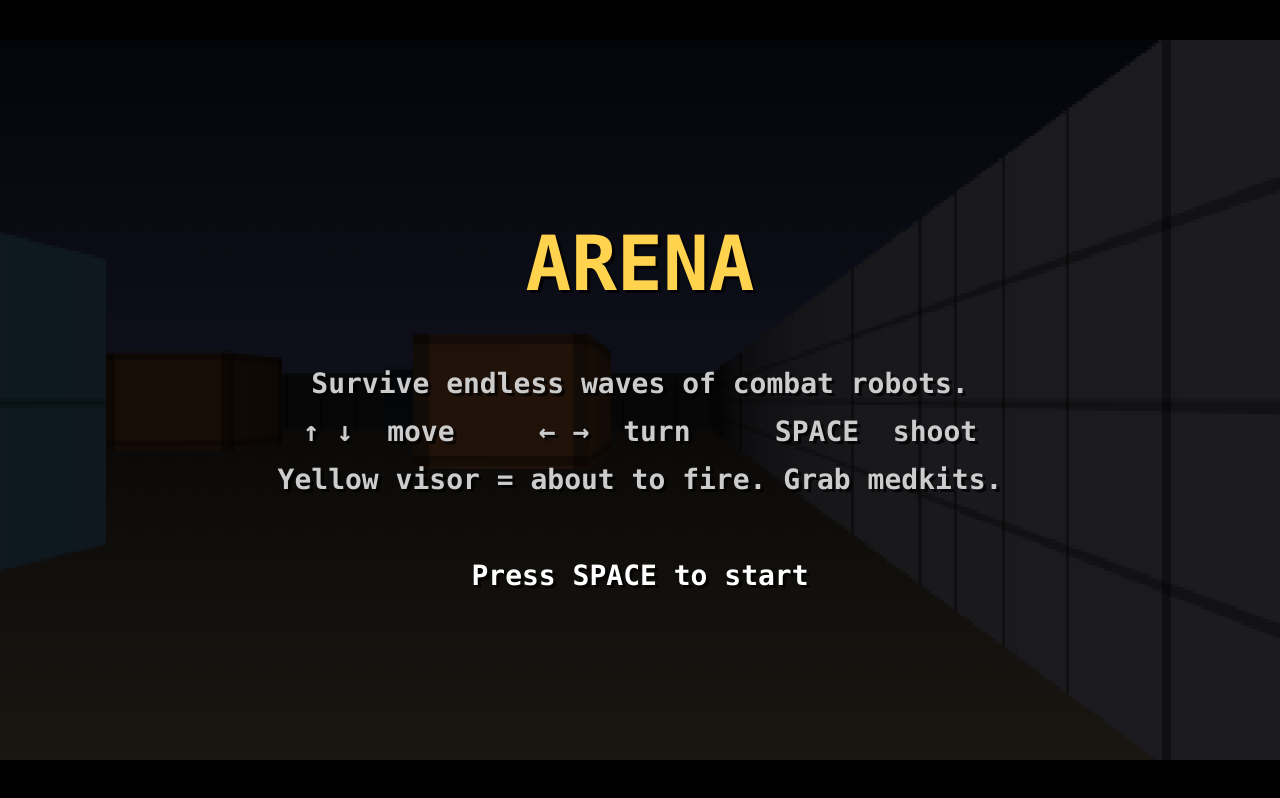
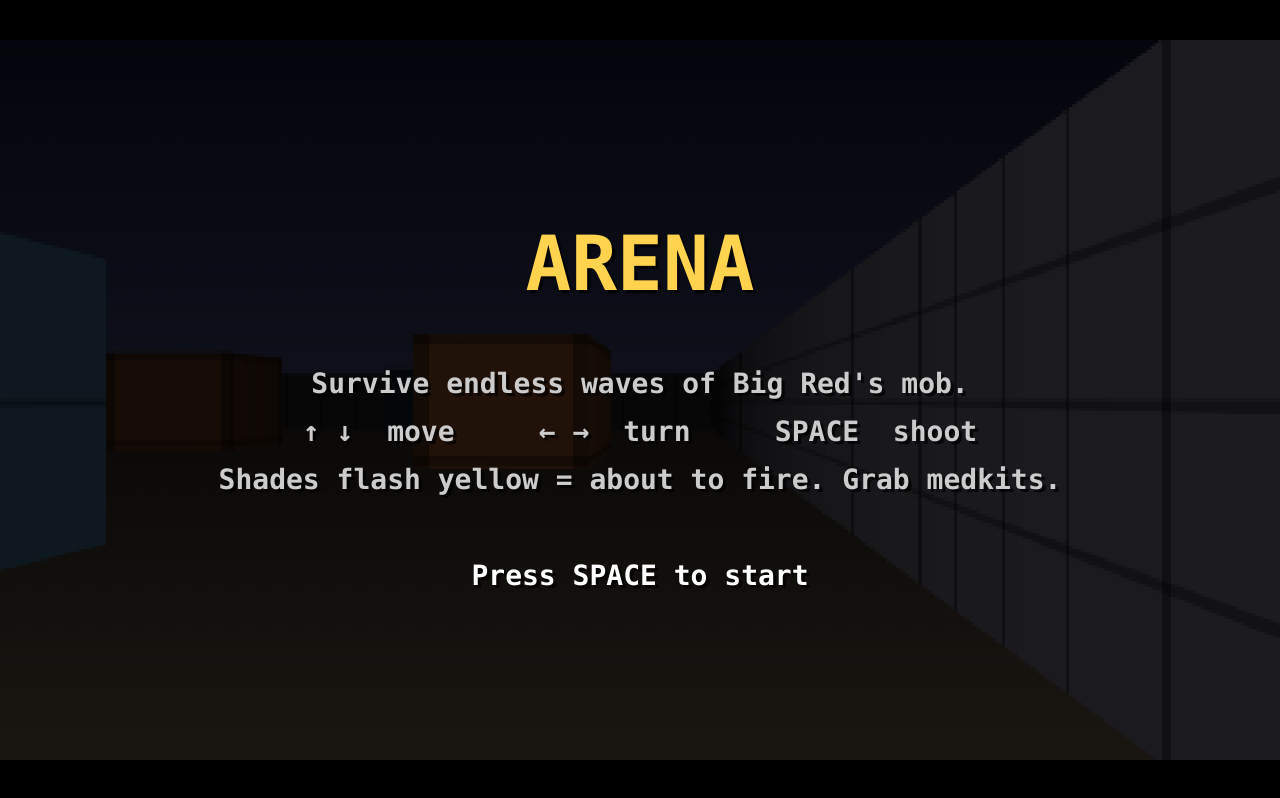
Before and after one commit to IAmSaikatBanerjee/shooter-game, a plain HTML site: page index.html in a window 1280 px wide. Drawn offline with Linux system fonts and the light colour scheme.

Commit message:
Add Big Red villain, aim assist and easier difficulty
- New original enemy sprite: red-bearded mob boss in pinstripe suit; shades flash yellow before firing
- Aim assist pulls crosshair onto nearest visible enemy within ~17deg when not turning
- Wider hit zone, faster fire rate, fewer hits per kill, lower enemy accuracy
- Shots now ray-cast their own wall check instead of reusing last frame's depth buffer
- Refresh screenshots and README

Co-Authored-By: Claude Opus 5.5 <noreply@anthropic.com>

```diff
--- a/index.html
+++ b/index.html
@@ -67,28 +67,54 @@ floorG.addColorStop(0,'#1a1712'); floorG.addColorStop(1,'#4a4034');
 
 // ---------- SPRITES ----------
 function mk(draw){ const c=document.createElement('canvas'); c.width=c.height=64; draw(c.getContext('2d')); return c; }
-function robot(g,o){
-  const body = o.hurt ? '#fff' : '#c0392b', dark = o.hurt ? '#ddd' : '#3a3a44';
+// "Big Red": an original cartoon mob boss — fat, red hair + beard, pinstripe suit, bow tie, shades.
+function villain(g,o){
+  const h = o.hurt;
+  const suit=h?'#fff':'#1d1d26', stripe=h?'#ddd':'#3b3b4c', skin=h?'#fff':'#f0c09a',
+        hair=h?'#eee':'#d4471c', beard=h?'#e8e8e8':'#b5381a', gold=h?'#ddd':'#e6b422';
   if(o.dead){
-    g.fillStyle='#5a1a14'; g.fillRect(12,56,40,6);
-    g.fillStyle='#7b241c'; g.fillRect(18,50,26,7);
-    g.fillStyle='#333'; g.fillRect(40,52,10,4);
+    g.fillStyle='#1d1d26'; g.beginPath(); g.ellipse(34,58,22,6,0,0,7); g.fill();
+    g.fillStyle='#d4471c'; g.beginPath(); g.arc(13,57,6,0,7); g.fill();
+    g.fillStyle='#e6b422'; g.fillRect(26,55,12,2);
+    g.fillStyle='#222'; g.fillRect(46,59,12,3);
     return;
   }
-  const s = o.step||0;
-  g.fillStyle=dark; g.fillRect(24,44+(s?2:0),6,18-(s?2:0)); g.fillRect(34,44+(s?0:2),6,18-(s?0:2));
-  g.fillStyle=body; g.fillRect(20,24,24,22);
-  g.fillStyle=o.hurt?'#eee':'#922b21'; g.fillRect(20,40,24,6);
-  g.fillStyle=dark; g.fillRect(23,10,18,15);
-  g.fillStyle=o.aim ? '#ffef3a' : (o.hurt?'#fff':'#3df2ff'); g.fillRect(25,15,14,4);
-  g.fillStyle=dark; g.fillRect(14,26,6,14); g.fillRect(44,28,14,6);
-  g.fillStyle='#111'; g.fillRect(54,29,6,4);
-  if(o.fire){ g.fillStyle='#ffd34d'; g.beginPath(); g.arc(61,31,5,0,7); g.fill(); g.fillStyle='#fff'; g.beginPath(); g.arc(61,31,2.5,0,7); g.fill(); }
+  const s=o.step||0;
+  // legs + shoes
+  g.fillStyle=suit; g.fillRect(22,50+(s?1:0),8,11-(s?1:0)); g.fillRect(34,50+(s?0:1),8,11-(s?0:1));
+  g.fillStyle='#0c0c0c'; g.fillRect(20,60,11,4); g.fillRect(33,60,11,4);
+  // big round belly in a pinstripe suit
+  g.save(); g.beginPath(); g.ellipse(32,39,19,14,0,0,7); g.rect(17,25,30,12); g.clip();
+  g.fillStyle=suit; g.fillRect(12,24,40,32);
+  g.fillStyle=stripe; for(let x=15;x<50;x+=4) g.fillRect(x,24,1,32);
+  g.restore();
+  // shirt, bow tie, gold chain
+  g.fillStyle=h?'#fff':'#f4f4f4'; g.beginPath(); g.moveTo(26,25); g.lineTo(38,25); g.lineTo(32,38); g.fill();
+  g.fillStyle=h?'#ccc':'#7d3cc8';
+  g.beginPath(); g.moveTo(32,28); g.lineTo(27,25); g.lineTo(27,31); g.fill();
+  g.beginPath(); g.moveTo(32,28); g.lineTo(37,25); g.lineTo(37,31); g.fill();
+  g.strokeStyle=gold; g.lineWidth=1.5; g.beginPath(); g.arc(32,30,9,0.25*Math.PI,0.75*Math.PI); g.stroke();
+  // arms: left hangs, right holds the gun
+  g.fillStyle=suit; g.fillRect(9,29,8,17); g.fillStyle=skin; g.fillRect(9,45,8,4);
+  g.fillStyle=suit; g.fillRect(44,31,9,8); g.fillStyle=skin; g.fillRect(51,32,4,6);
+  g.fillStyle='#6b4a2a'; g.fillRect(47,30,5,5);
+  g.fillStyle='#222'; g.fillRect(50,29,13,4); g.fillRect(55,33,4,5);
+  // head, red hair, big beard
+  g.fillStyle=skin; g.beginPath(); g.arc(32,15,9,0,7); g.fill();
+  g.fillStyle=hair; g.beginPath(); g.ellipse(32,9,11,6,0,Math.PI,0); g.fill();
+  g.fillRect(21,8,4,8); g.fillRect(39,8,4,8);
+  g.fillStyle=beard; g.beginPath(); g.ellipse(32,19,11,9,0,0,Math.PI); g.fill(); g.fillRect(21,15,22,5);
+  g.fillStyle='#5a1a10'; g.fillRect(29,21,6,2);
+  // sunglasses — lenses flash yellow when about to fire
+  g.fillStyle='#0a0a0a'; g.fillRect(23,12,18,2); g.fillRect(24,12,7,5); g.fillRect(33,12,7,5);
+  if(o.aim){ g.fillStyle='#ffef3a'; g.fillRect(25,13,5,3); g.fillRect(34,13,5,3); }
+  else if(!h){ g.fillStyle='#9ab'; g.fillRect(25,13,2,1); g.fillRect(34,13,2,1); }
+  if(o.fire){ g.fillStyle='#ffd34d'; g.beginPath(); g.arc(62,31,5,0,7); g.fill(); g.fillStyle='#fff'; g.beginPath(); g.arc(62,31,2.5,0,7); g.fill(); }
 }
 const SPR = {
-  walk0: mk(g=>robot(g,{step:0})), walk1: mk(g=>robot(g,{step:1})),
-  aim: mk(g=>robot(g,{aim:1})), fire: mk(g=>robot(g,{aim:1,fire:1})),
-  hurt: mk(g=>robot(g,{hurt:1})), dead: mk(g=>robot(g,{dead:1})),
+  walk0: mk(g=>villain(g,{step:0})), walk1: mk(g=>villain(g,{step:1})),
+  aim: mk(g=>villain(g,{aim:1})), fire: mk(g=>villain(g,{aim:1,fire:1})),
+  hurt: mk(g=>villain(g,{hurt:1})), dead: mk(g=>villain(g,{dead:1})),
   med: mk(g=>{ g.fillStyle='#eee'; g.fillRect(22,46,20,16); g.fillStyle='#d22'; g.fillRect(29,48,6,12); g.fillRect(25,51,14,6); })
 };
 
@@ -165,7 +191,7 @@ function startGame(){
 
 function spawnWave(){
   wave++; bfs();
-  const n = Math.min(1+wave, 8), hp = 3+Math.floor(wave/3);
+  const n = Math.min(1+wave, 8), hp = 2+Math.floor(wave/4);
   const spots=[];
   for(let y=0;y<MH;y++) for(let x=0;x<MW;x++) if(cell(x,y)===0 && dist[y*MW+x]>=7) spots.push([x,y]);
   for(let i=0;i<n && spots.length;i++){
@@ -177,17 +203,31 @@ function spawnWave(){
 }
 
 // ---------- UPDATE ----------
+// distance to the first wall straight ahead (DDA along the view direction)
+function wallAhead(){
+  const rx=Math.cos(P.a), ry=Math.sin(P.a);
+  let mx=Math.floor(P.x), my=Math.floor(P.y);
+  const ddx=Math.abs(1/rx), ddy=Math.abs(1/ry);
+  let sx, sy, sdx, sdy, side=0;
+  if(rx<0){ sx=-1; sdx=(P.x-mx)*ddx; } else { sx=1; sdx=(mx+1-P.x)*ddx; }
+  if(ry<0){ sy=-1; sdy=(P.y-my)*ddy; } else { sy=1; sdy=(my+1-P.y)*ddy; }
+  for(let i=0;i<64;i++){
+    if(sdx<sdy){ sdx+=ddx; mx+=sx; side=0; } else { sdy+=ddy; my+=sy; side=1; }
+    if(cell(mx,my)) break;
+  }
+  return side===0 ? sdx-ddx : sdy-ddy;
+}
 function shoot(){
-  P.cd=0.28; P.recoil=1; P.flash=0.06; sfx('shot');
+  P.cd=0.2; P.recoil=1; P.flash=0.06; sfx('shot');
   const dX=Math.cos(P.a), dY=Math.sin(P.a), pX=-dY*0.66, pY=dX*0.66, inv=1/(pX*dY-dX*pY);
-  let hit=null, hitTy=1e9;
+  let hit=null, hitTy=1e9; const wall=wallAhead();
   for(const e of enemies){
     if(e.dead) continue;
     const sx=e.x-P.x, sy=e.y-P.y;
     const tx=inv*(dY*sx-dX*sy), ty=inv*(-pY*sx+pX*sy);
     if(ty<0.2) continue;
     const scx=(W/2)*(1+tx/ty), sw=H/ty;
-    if(Math.abs(scx-W/2) < sw*0.2 && ty < zbuf[W>>1]+0.05 && ty<hitTy){ hit=e; hitTy=ty; }
+    if(Math.abs(scx-W/2) < Math.max(sw*0.45, 14) && ty < wall+0.05 && ty<hitTy){ hit=e; hitTy=ty; }
   }
   if(hit){
     hit.hp--; hit.hurt=0.12; hitMark=0.15; hit.aim=0; hit.cd=Math.max(hit.cd,0.4);
@@ -212,6 +252,16 @@ function update(dt){
   if(keys.ArrowRight) P.a+=2.6*dt;
   let mv=0; if(keys.ArrowUp) mv+=1; if(keys.ArrowDown) mv-=0.7;
   if(mv){ const s=3.2*dt*mv; moveEntity(P,Math.cos(P.a)*s,Math.sin(P.a)*s,0.22); P.bob+=dt*10*Math.abs(mv); }
+  // aim assist: when not turning, gently pull the crosshair onto the nearest visible enemy
+  if(!keys.ArrowLeft && !keys.ArrowRight){
+    let bestDa=0.3, pull=0;
+    for(const e of enemies){
+      if(e.dead) continue;
+      let da=Math.atan2(e.y-P.y,e.x-P.x)-P.a; da=Math.atan2(Math.sin(da),Math.cos(da));
+      if(Math.abs(da)<bestDa && los(P,e)){ bestDa=Math.abs(da); pull=da; }
+    }
+    if(pull) P.a+=Math.sign(pull)*Math.min(Math.abs(pull), 3.2*dt);
+  }
   P.cd-=dt; if(keys.Space && P.cd<=0) shoot();
   P.recoil=Math.max(0,P.recoil-dt*6); P.flash-=dt; P.hurt-=dt; hitMark-=dt;
   bfs();
@@ -228,7 +278,7 @@ function update(dt){
       if(e.aim<=0){
         e.flash=0.12; e.cd=Math.max(0.6, 1.4+Math.random()*1.2-wave*0.06); sfx('eshot');
         if(los(e,P)){
-          const chance = Math.max(0.2, 0.8-d*0.05);
+          const chance = Math.max(0.12, 0.55-d*0.05);
           if(Math.random()<chance) hurtPlayer(e, 6+Math.floor(Math.random()*6)+Math.min(wave,6));
         }
       }
@@ -413,8 +463,8 @@ function render(){
   else { ctx.fillStyle='#111'; ctx.fillRect(0,0,DW,DH); }
   if(state==='play'){ drawGun(); drawHUD(); }
   else if(state==='title'){
-    overlay('ARENA', ['Survive endless waves of combat robots.', '↑ ↓  move     ← →  turn     SPACE  shoot',
-      'Yellow visor = about to fire. Grab medkits.', best?('Best: '+best):'', 'Press SPACE to start']);
+    overlay('ARENA', ["Survive endless waves of Big Red's mob.", '↑ ↓  move     ← →  turn     SPACE  shoot',
+      'Shades flash yellow = about to fire. Grab medkits.', best?('Best: '+best):'', 'Press SPACE to start']);
   } else if(state==='over'){
     drawHUD();
     overlay('YOU DIED', ['Score '+score+'   ·   Wave '+wave+'   ·   Kills '+kills, 'Best '+best,
```
Also changed, not shown: docs/action.png, docs/hurt.png, docs/title.png, docs/wave.png, 1 other file.
